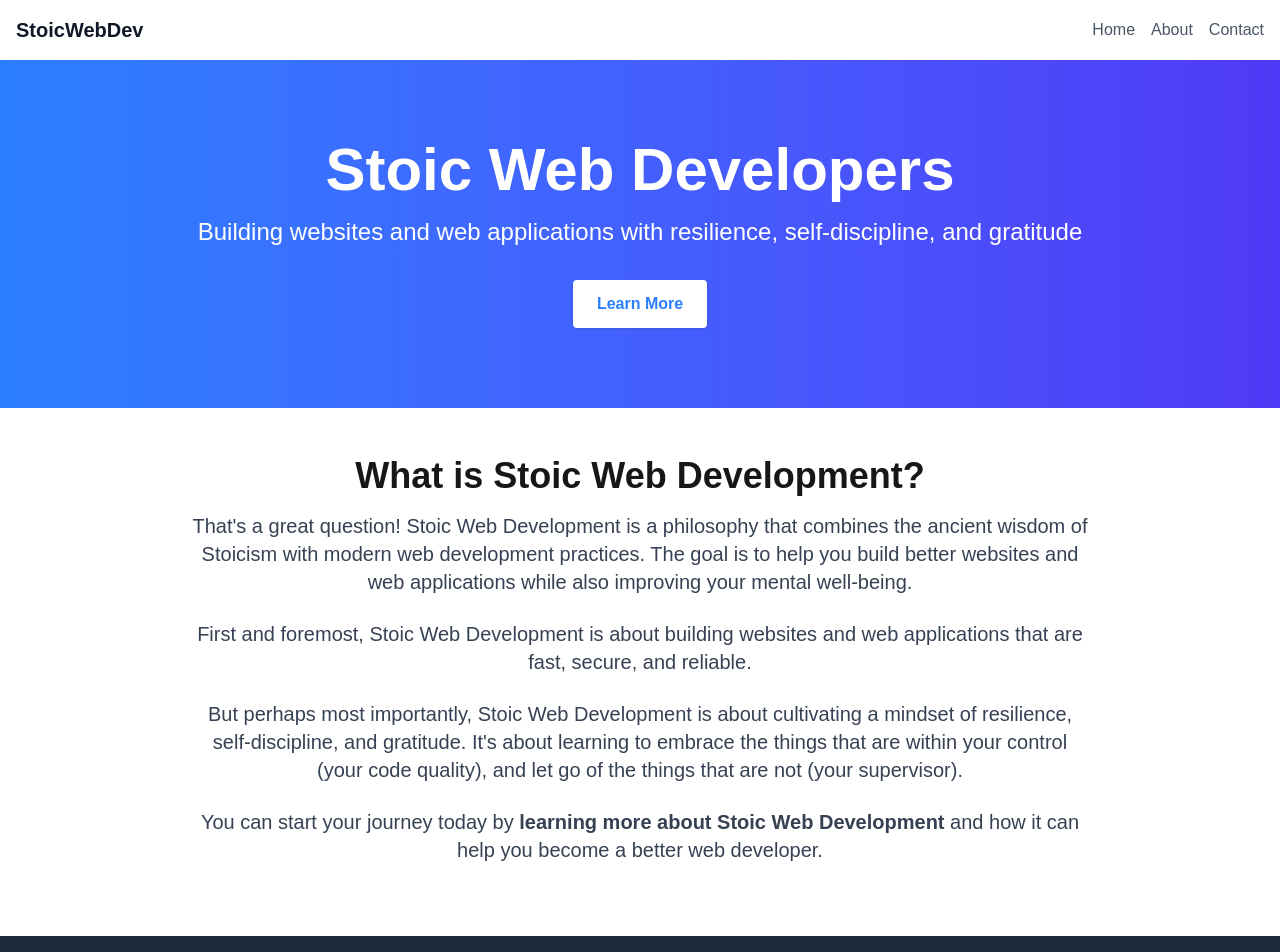
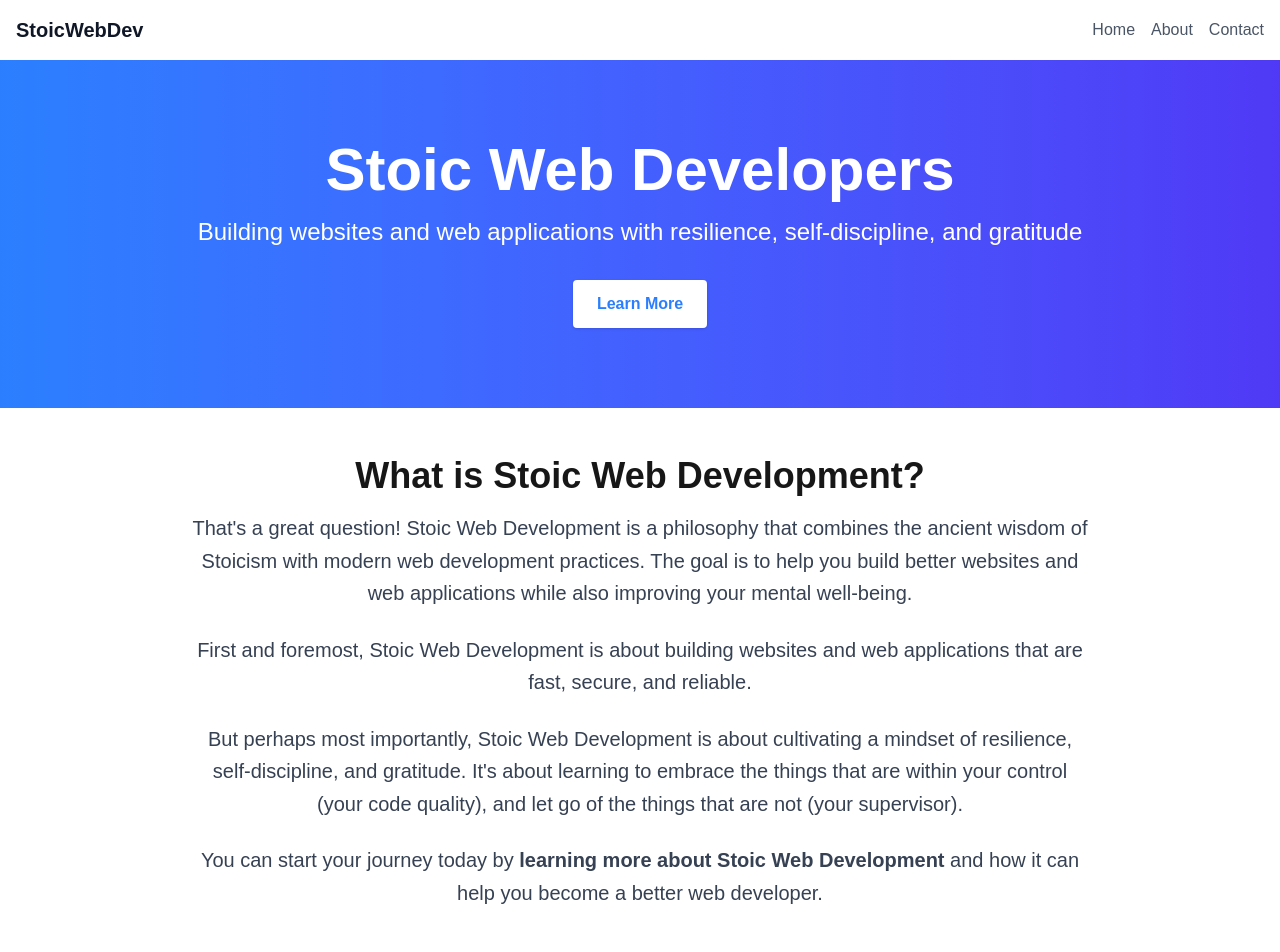
Before and after one commit to jameydev/stoic-web-dev, a Next.js app: page / in a window 1280 px wide. Shown: the top 952 px of the page. Built offline with nearby package versions, Linux system fonts and the light colour scheme.

Commit message:
Refactor HomePage content for improved readability and styling

```diff
--- a/app/page.tsx
+++ b/app/page.tsx
@@ -1,4 +1,3 @@
-// app/page.tsx
 import Hero from '@/components/Hero';
 import Link from 'next/link';
 
@@ -7,31 +6,30 @@ export default function HomePage() {
     <div className='min-h-screen flex flex-col'>
       <main className='flex-grow'>
         <Hero />
-        <section id='learn-more' className='py-12 px-4'>
+        <section id='learn-more' className='py-12 px-4 md:px-8 lg:px-12'>
           <div className='max-w-4xl mx-auto text-center'>
             <h2 className='text-3xl md:text-4xl font-bold mb-4'>
               What is Stoic Web Development?
             </h2>
-            <p className='text-lg md:text-xl text-gray-700 mb-4 md:mb-6'>
+            <p className='text-lg md:text-xl text-gray-700 mb-4 md:mb-6 leading-relaxed'>
               That's a great question! Stoic Web Development is a philosophy
               that combines the ancient wisdom of Stoicism with modern web
               development practices. The goal is to help you build better
               websites and web applications while also improving your mental
               well-being.
             </p>
-            <p className='text-lg md:text-xl text-gray-700 mb-4 md:mb-6'>
+            <p className='text-lg md:text-xl text-gray-700 mb-4 md:mb-6 leading-relaxed'>
               First and foremost, Stoic Web Development is about building
               websites and web applications that are fast, secure, and reliable.
             </p>
-            <p className='text-lg md:text-xl text-gray-700 mb-4 md:mb-6'>
+            <p className='text-lg md:text-xl text-gray-700 mb-4 md:mb-6 leading-relaxed'>
               But perhaps most importantly, Stoic Web Development is about
               cultivating a mindset of resilience, self-discipline, and
               gratitude. It's about learning to embrace the things that are
               within your control (your code quality), and let go of the things
               that are not (your supervisor).
             </p>
-
-            <p className='text-lg md:text-xl text-gray-700 mb-4 md:mb-6'>
+            <p className='text-lg md:text-xl text-gray-700 mb-4 md:mb-6 leading-relaxed'>
               You can start your journey today by{' '}
               <span className='font-semibold hover:underline'>
                 <Link href='/about'>
```
